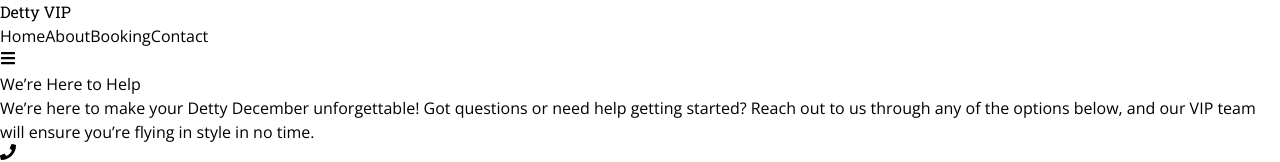
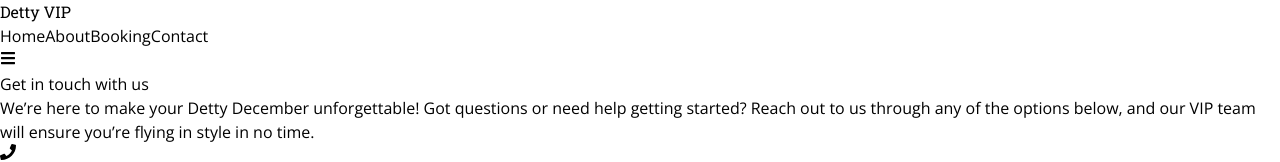
Before and after one commit to iamkayourday/Detty-VIP, a React (Vite) app: page /contact in a window 1280 px wide. Shown: the top 162 px of the page. Built offline with nearby package versions, Linux system fonts and the light colour scheme.

Commit message:
update text

```diff
--- a/src/components/Contact.jsx
+++ b/src/components/Contact.jsx
@@ -36,7 +36,7 @@ const Contact = () => {
           animate={{ opacity: 1, x: 0 }}
           transition={{ duration: 1, ease: "easeOut" }}
         >
-          <h2 className="text-4xl font-bold mb-6">We’re Here to Help</h2>
+          <h2 className="text-4xl font-bold mb-6">Get in touch with us</h2>
           <p className="text-lg mb-8">
             We’re here to make your Detty December unforgettable! Got questions
             or need help getting started? Reach out to us through any of the
```
